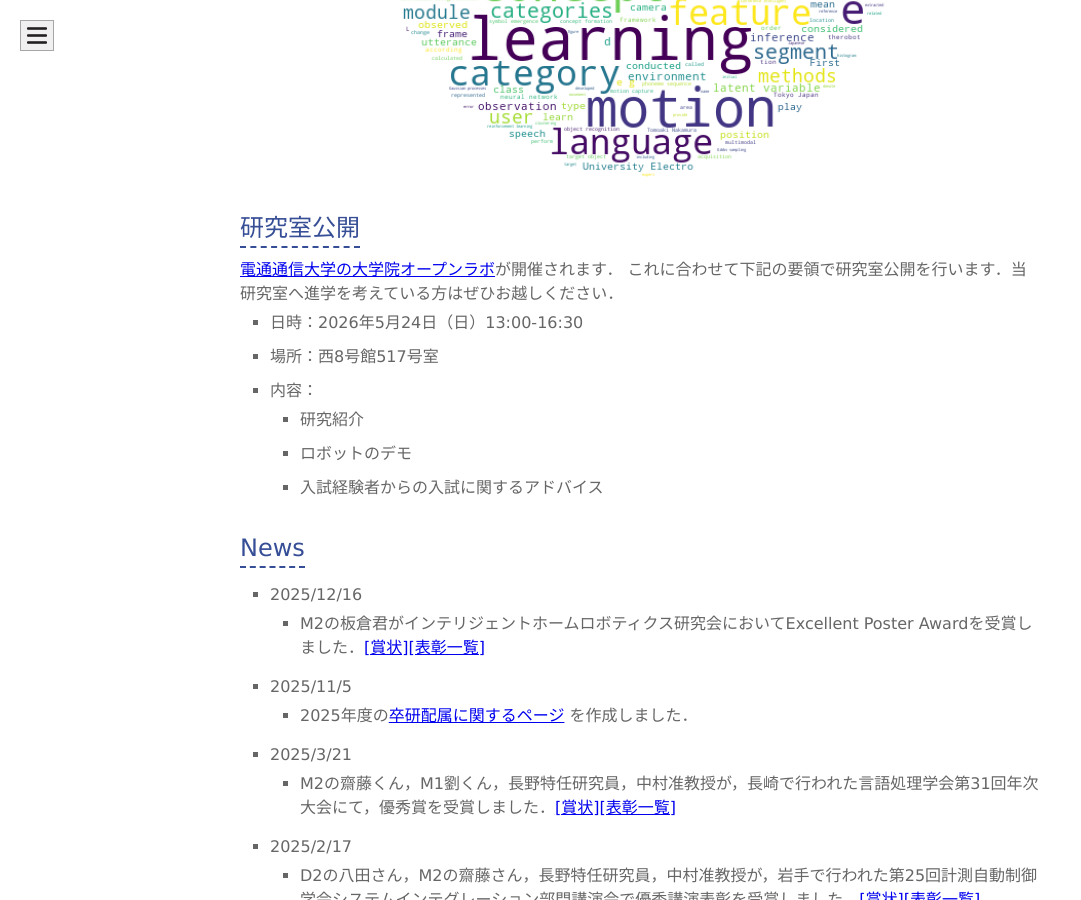
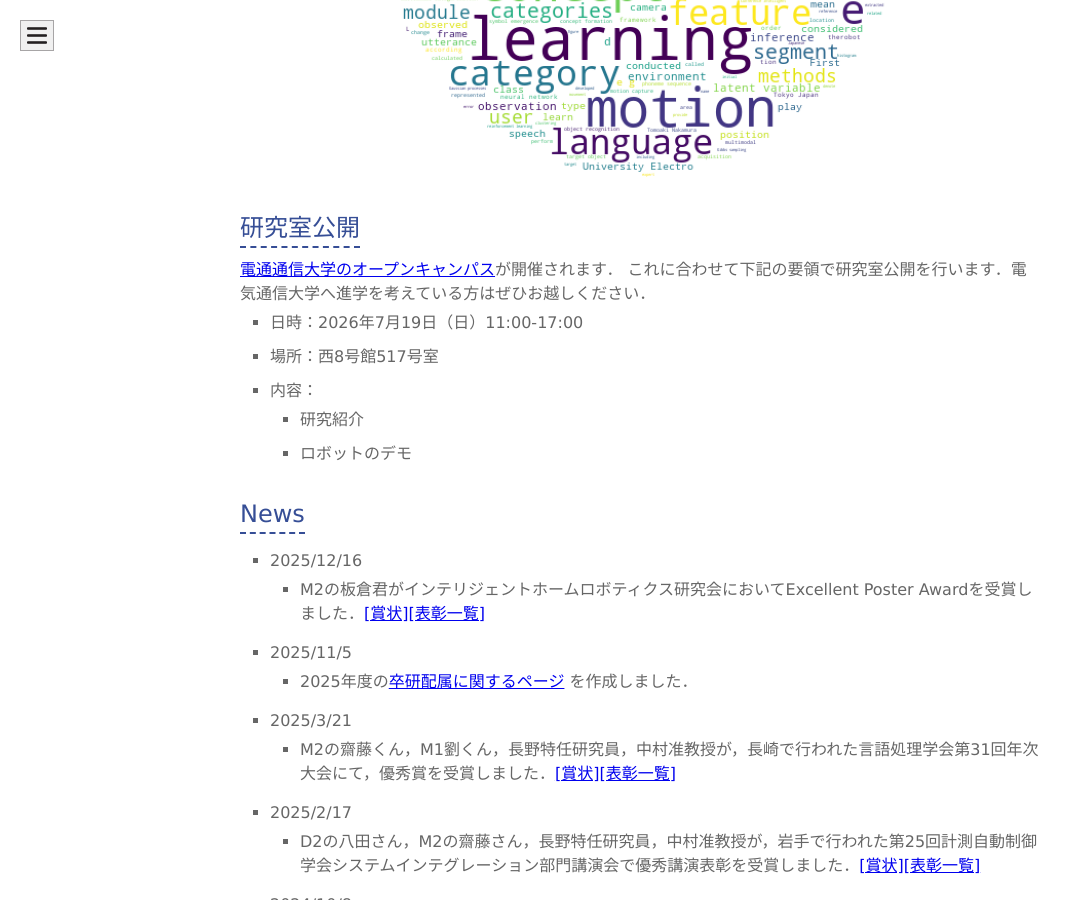
Before and after one commit to naka-lab/naka-lab.github.io, a Jekyll site: the page built from index.md, in a window 1280 px wide and 900 px high, scrolled down 1068 px. Shown: the whole window, without its empty margins (0-1081 px from the left). Built offline with Jekyll 4.4.1, drawn with Linux system fonts in a browser that asks for light colours; our own code applies the rules of GitHub Pages for plain Markdown files.

Commit message:
Update index.md

```diff
--- a/index.md
+++ b/index.md
@@ -10,15 +10,14 @@ layout: default
 ![word cloud](word_cloud.png)
 
 ## 研究室公開
-[電通通信大学の大学院オープンラボ](https://www.uec.ac.jp/education/graduate/event/openlab.html)が開催されます．
-これに合わせて下記の要領で研究室公開を行います．当研究室へ進学を考えている方はぜひお越しください．
+[電通通信大学のオープンキャンパス](https://www.uec.ac.jp/education/undergraduate/event/opencampus.html)が開催されます．
+これに合わせて下記の要領で研究室公開を行います．電気通信大学へ進学を考えている方はぜひお越しください．
 
-- 日時：2026年5月24日（日）13:00-16:30
+- 日時：2026年7月19日（日）11:00-17:00
 - 場所：西8号館517号室
 - 内容：
   - 研究紹介
   - ロボットのデモ
-  - 入試経験者からの入試に関するアドバイス
 
 ## News
 * 2025/12/16
```
